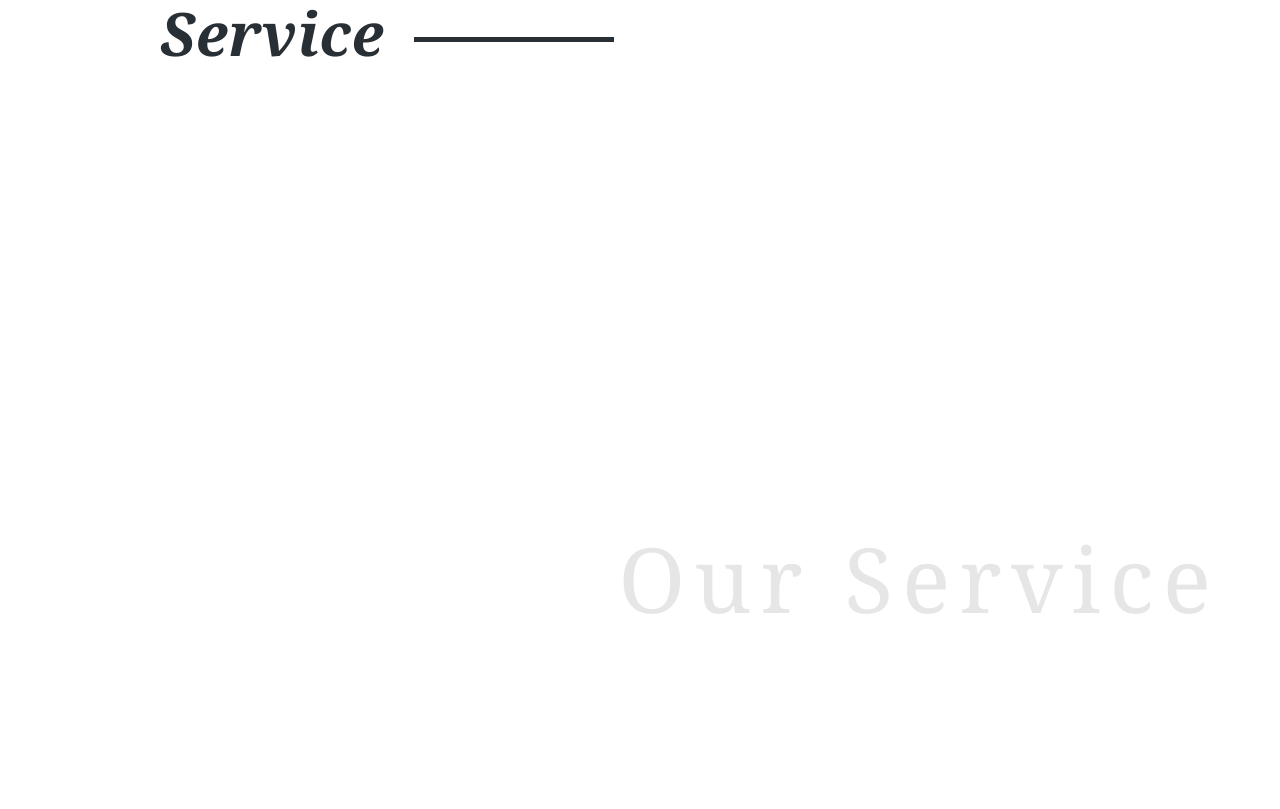
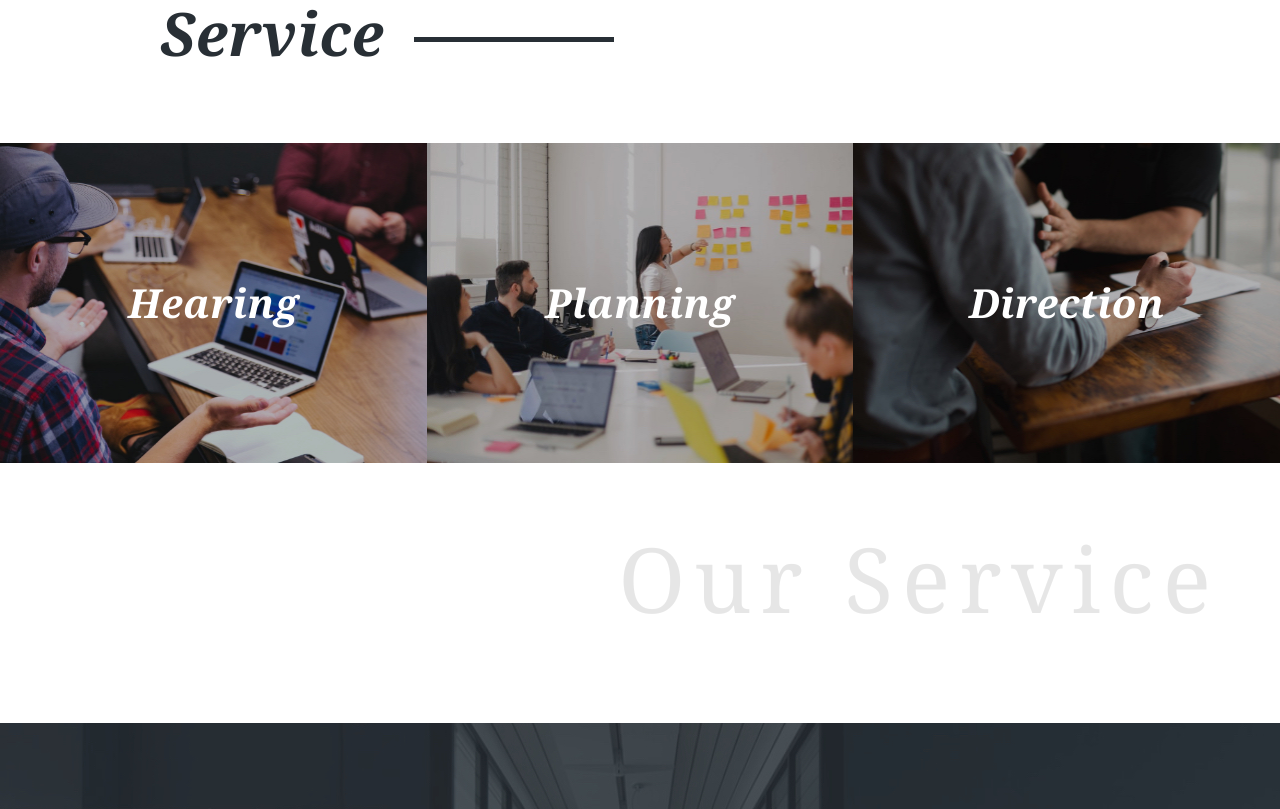
Before and after one commit to susumu3/crista_sample, a plain HTML site: page index.html in a window 1280 px wide. Shown: the part 2791-3600 px from the top of the page. Drawn offline with nearby package versions, Linux system fonts and the light colour scheme; files whose address does not match are found by name.

Commit message:
Update style.css

```diff
--- a/style.css
+++ b/style.css
@@ -691,15 +691,15 @@ li {
 }
 
 .content_1 {
-  background-image: url(../img/service-img01@2x.jpg);
+  background-image: url(service-img01@2x.jpg);
 }
 
 .content_2 {
-  background-image: url(../img/service-img02@2x.jpg);
+  background-image: url(service-img02@2x.jpg);
 }
 
 .content_3 {
-  background-image: url(../img/sevice-img03@2x.jpg);
+  background-image: url(sevice-img03@2x.jpg);
 }
 
 .service-title {
@@ -725,7 +725,7 @@ li {
 }
 
 #contact {
-  background-image: url(../img/contact-bgi@2x.jpg);
+  background-image: url(contact-bgi@2x.jpg);
   width: 100%;
   height: 666px;
   background-size: cover;
```
